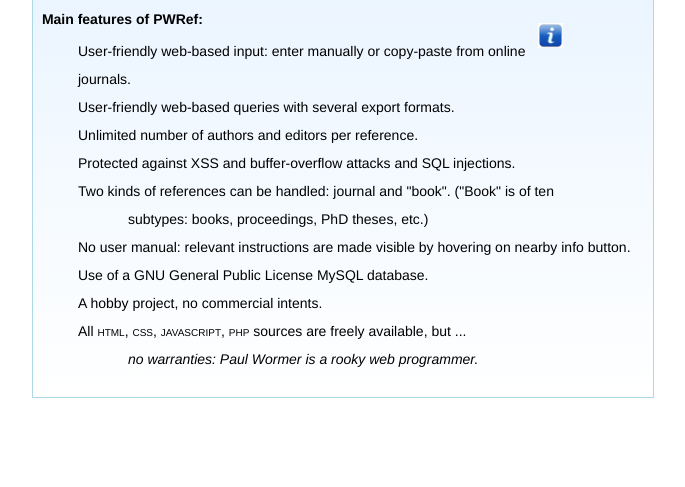
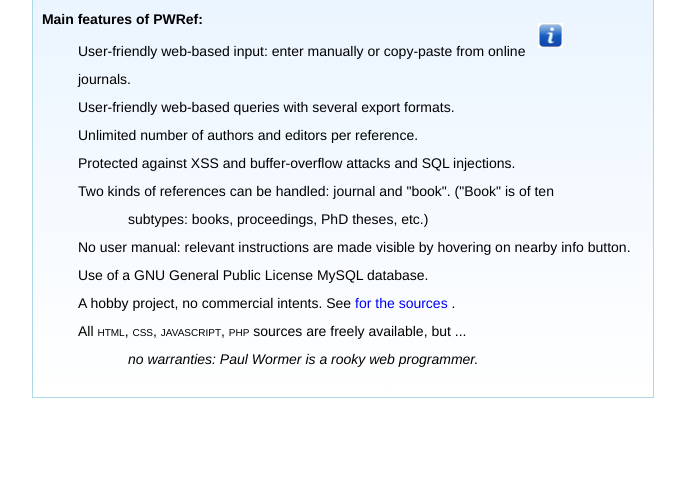
Before and after one commit to pwormer/PWRef, a PHP site: page /PWRef/ in a window 1280 px wide. Shown: the part 161-648 px from the top of the page, without its empty margins (118-803 px from the left). Run offline with PHP 8.4, Linux system fonts and the light colour scheme; some libraries are stand-ins or nearby versions.

Commit message:
ref to github op home

```diff
--- a/index.php
+++ b/index.php
@@ -58,7 +58,7 @@
              ("Book" is of ten <br> <span style = "margin-left: 50px;"> subtypes: books, proceedings, PhD theses, etc.)</span>
         <li> No user manual: relevant instructions are made visible by hovering on nearby info button.
         <li> Use of a GNU General Public License MySQL database.
-        <li> A hobby project, no commercial intents.
+        <li> A hobby project, no commercial intents. See <a href =https://github.com/pwormer/PWRef"> for the sources </a>.
         <li> All  <span style = 'font-variant: small-caps;'>html, css, javascript, php</span> sources are freely available, but ...
         <li> <span style = "margin-left: 50px;"><i>no warranties: Paul Wormer is a rooky web programmer.</i></span>
     </ul>
```
